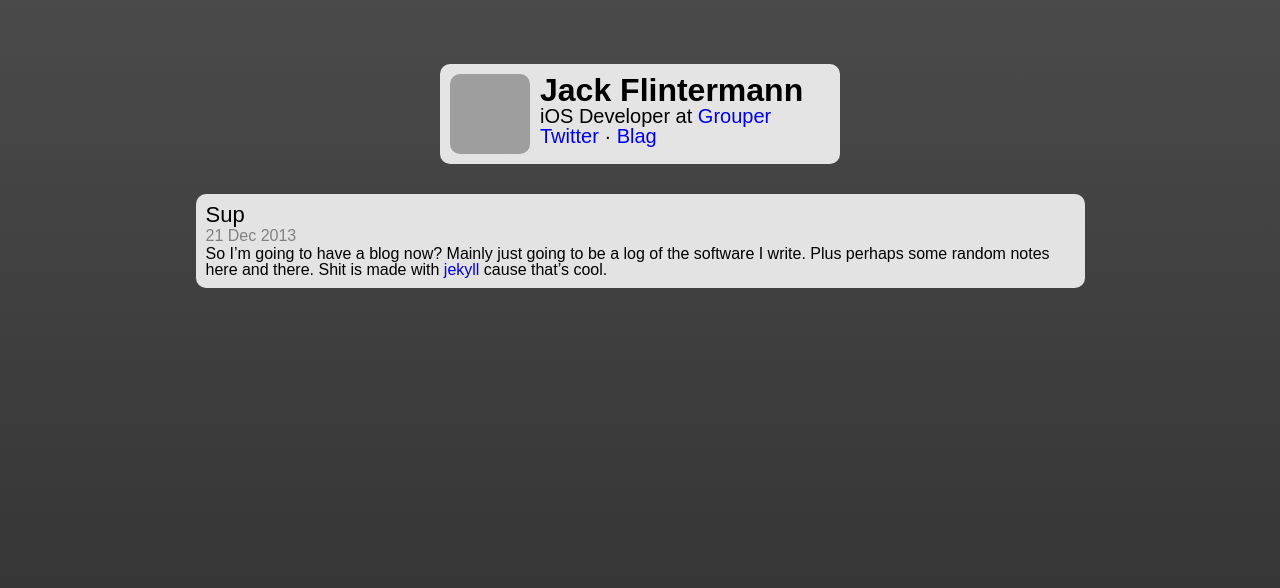
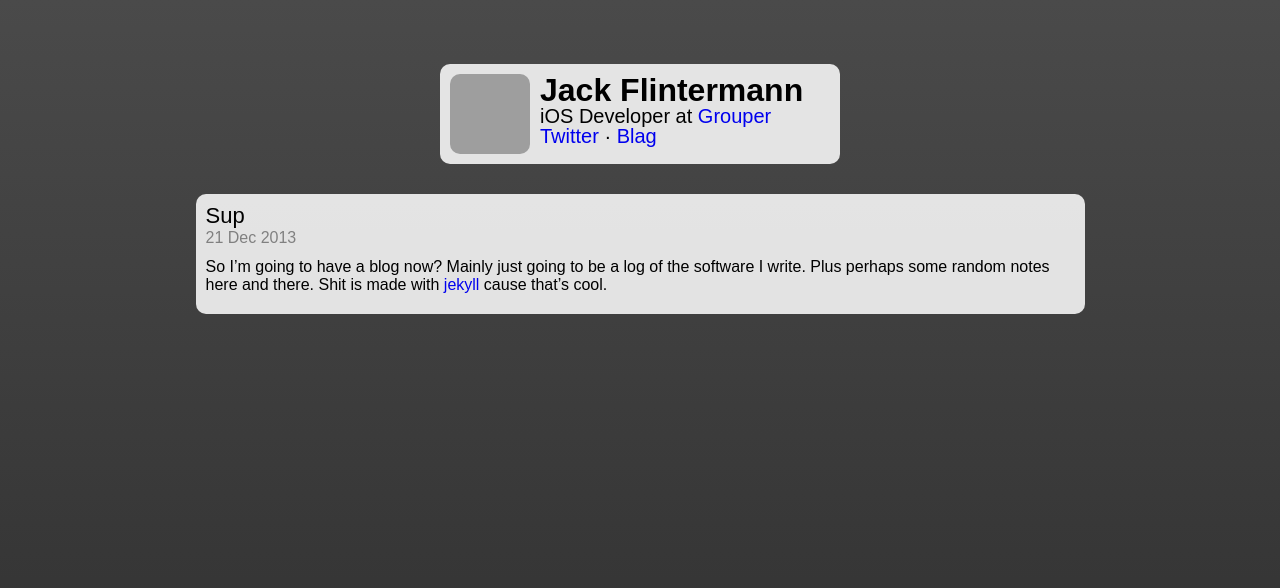
Before and after one commit to jflinter/jflinter.github.com, a Jekyll site: the page built from _posts/2013-12-21-hello-world.markdown, in a window 1280 px wide. Shown: the top 588 px of the page. Built offline with Jekyll 4.4.1, drawn with Linux system fonts in a browser that asks for light colours; Markdown is read by kramdown in place of the engine named in the settings; grey boxes are pictures that could not be loaded.

Commit message:
line breakz

```diff
--- a/_sass/_post.sass
+++ b/_sass/_post.sass
@@ -10,4 +10,8 @@
   +white-round-box
   max-width: 1000px
   margin: auto
+  margin-bottom: 20px
   width: 70%
+  .post
+    p
+      margin: 10px 0
--- a/css/screen.css
+++ b/css/screen.css
@@ -93,17 +93,23 @@ article, aside, details, figcaption, figure, footer, header, hgroup, menu, nav,
 .header h2 {
   font-size: 22px;
   font-weight: 500;
+  line-height: 24px;
 }
-/* line 22, ../_sass/screen.sass */
+/* line 23, ../_sass/screen.sass */
 .header h3 {
   font-size: 20px;
   font-weight: 300;
 }
-/* line 25, ../_sass/screen.sass */
+/* line 26, ../_sass/screen.sass */
 .header h4 {
   font-size: 16px;
   line-height: 20px;
   color: gray;
+}
+/* line 30, ../_sass/screen.sass */
+.header p {
+  font-size: 16px;
+  line-height: 18px;
 }
 /* line 9, ../_sass/_header.sass */
 .header.wf-loading {
@@ -136,17 +142,23 @@ article, aside, details, figcaption, figure, footer, header, hgroup, menu, nav,
 .blag-preview h2 {
   font-size: 22px;
   font-weight: 500;
+  line-height: 24px;
 }
-/* line 22, ../_sass/screen.sass */
+/* line 23, ../_sass/screen.sass */
 .blag-preview h3 {
   font-size: 20px;
   font-weight: 300;
 }
-/* line 25, ../_sass/screen.sass */
+/* line 26, ../_sass/screen.sass */
 .blag-preview h4 {
   font-size: 16px;
   line-height: 20px;
   color: gray;
+}
+/* line 30, ../_sass/screen.sass */
+.blag-preview p {
+  font-size: 16px;
+  line-height: 18px;
 }
 /* line 6, ../_sass/_blag.sass */
 .blag-preview .posts li {
@@ -163,6 +175,7 @@ article, aside, details, figcaption, figure, footer, header, hgroup, menu, nav,
   background-color: rgba(245, 245, 245, 0.9);
   max-width: 1000px;
   margin: auto;
+  margin-bottom: 20px;
   width: 70%;
 }
 /* line 16, ../_sass/screen.sass */
@@ -174,30 +187,37 @@ article, aside, details, figcaption, figure, footer, header, hgroup, menu, nav,
 .post-container h2 {
   font-size: 22px;
   font-weight: 500;
+  line-height: 24px;
 }
-/* line 22, ../_sass/screen.sass */
+/* line 23, ../_sass/screen.sass */
 .post-container h3 {
   font-size: 20px;
   font-weight: 300;
 }
-/* line 25, ../_sass/screen.sass */
+/* line 26, ../_sass/screen.sass */
 .post-container h4 {
   font-size: 16px;
   line-height: 20px;
   color: gray;
 }
+/* line 30, ../_sass/screen.sass */
+.post-container p {
+  font-size: 16px;
+  line-height: 18px;
+}
+/* line 16, ../_sass/_post.sass */
+.post-container .post p {
+  margin: 10px 0;
+}
 
-/* line 34, ../_sass/screen.sass */
-html, body, .bg, .container {
+/* line 38, ../_sass/screen.sass */
+html, body {
   height: 100%;
   width: 100%;
 }
 
-/* line 37, ../_sass/screen.sass */
-.bg {
-  position: fixed;
-  top: 0;
-  z-index: -1;
+/* line 41, ../_sass/screen.sass */
+body {
   background-color: #4a4a4a;
   background-image: -webkit-gradient(linear, 50% 0%, 50% 100%, color-stop(0%, #4a4a4a), color-stop(100%, #2b2b2b));
   background-image: -webkit-linear-gradient(top, #4a4a4a, #2b2b2b);
@@ -206,13 +226,13 @@ html, body, .bg, .container {
   background-image: linear-gradient(top, #4a4a4a, #2b2b2b);
 }
 
-/* line 45, ../_sass/screen.sass */
-a {
-  text-decoration: none;
-}
-
-/* line 47, ../_sass/screen.sass */
+/* line 46, ../_sass/screen.sass */
 .container {
   padding: 5% 5px;
   box-sizing: border-box;
 }
+
+/* line 49, ../_sass/screen.sass */
+a {
+  text-decoration: none;
+}
```
Also changed, not shown: _sass/screen.sass (+4 -7 lines).
